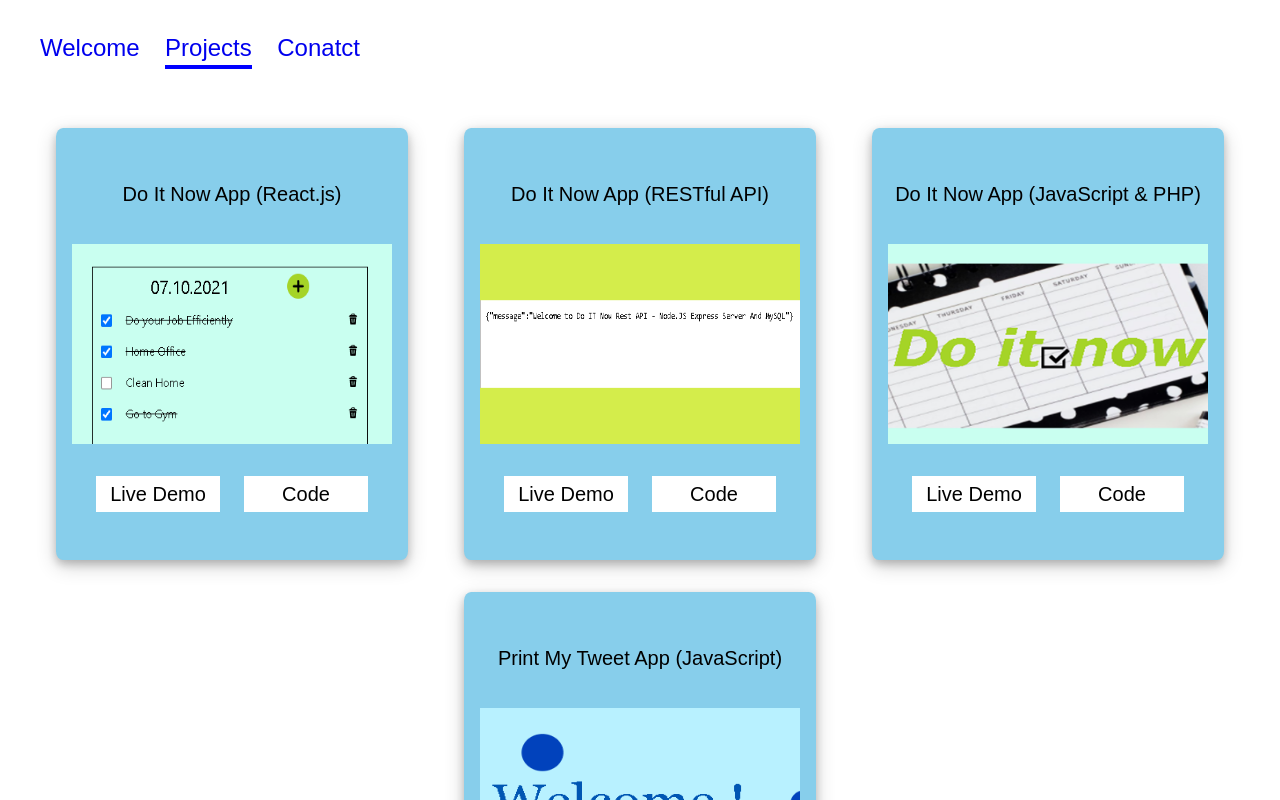
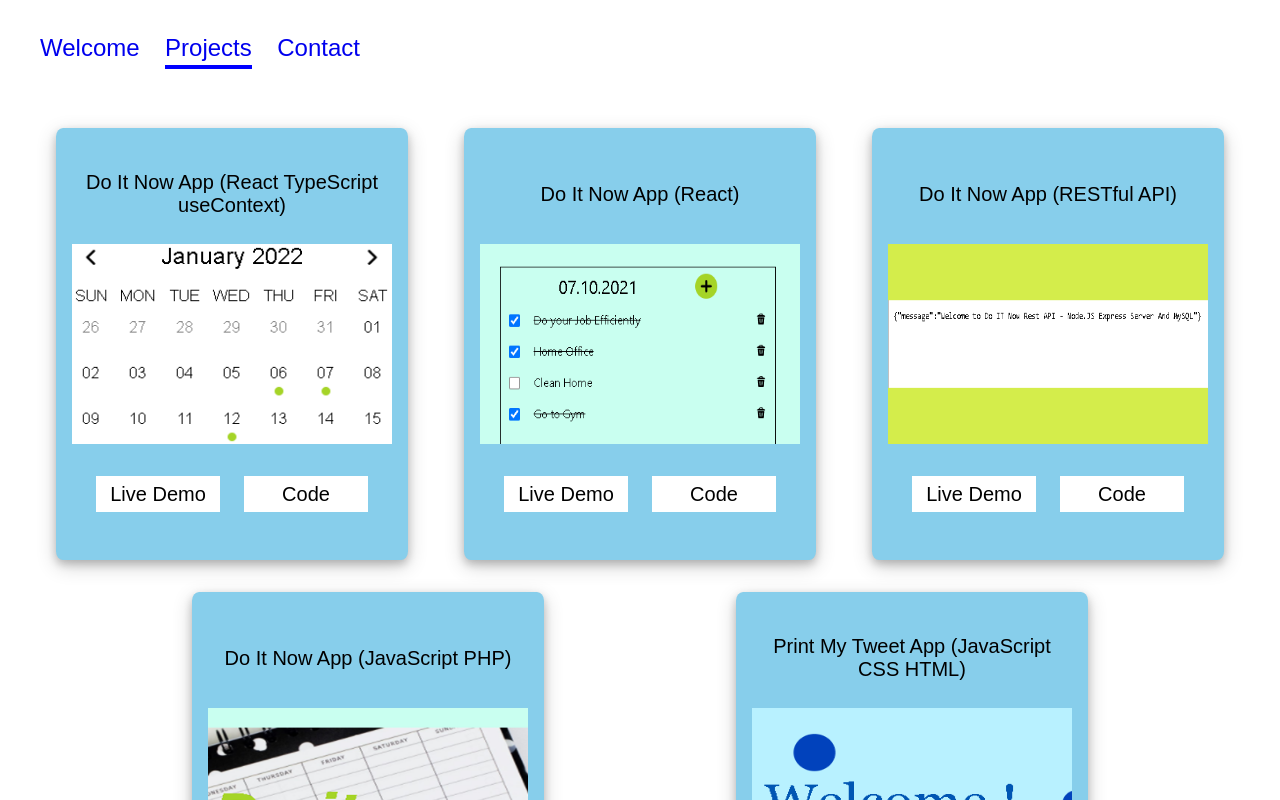
Before and after one commit to RizwanMushtaq/rizwan_portfolio_react_typescript, a React (Create React App) app: page /projects in a window 1280 px wide. Shown: the top 800 px of the page. Built offline with nearby package versions, Linux system fonts and the light colour scheme.

Commit message:
adding 5th Project

```diff
--- a/src/assets/AllProjects.tsx
+++ b/src/assets/AllProjects.tsx
@@ -3,9 +3,11 @@ import { PrintMyTweetApp} from './PrintMyTweetApp'
 import { DINApp_JS_PHP } from './DINApp_JS_PHP'
 import { DINApp_RESTfulAPI} from './DINApp_RestApi'
 import { DINApp_React_useState } from './DINApp_React_useState'
+import { DINApp_React_TS_useContext } from './DINApp_React_TS_useContext'
 
 export const projects: Project[] =  [
 
+    DINApp_React_TS_useContext,
     DINApp_React_useState,
     DINApp_RESTfulAPI,
     DINApp_JS_PHP,
--- a/src/assets/DINApp_JS_PHP.tsx
+++ b/src/assets/DINApp_JS_PHP.tsx
@@ -3,7 +3,7 @@ import doItNowApp_js_php_pic from './images/doitnow_php_364-255.png'
 
 export const DINApp_JS_PHP: Project = {
     id: 1,
-    title: 'Do It Now App (JavaScript & PHP)',
+    title: 'Do It Now App (JavaScript PHP)',
     pic: doItNowApp_js_php_pic,
     demoLink: 'https://doitnow-mysql-php-js-css-herok.herokuapp.com/',
     codeLink: 'https://github.com/RizwanMushtaq/doitnow_mysql_php_js_css_heroku',
--- /dev/null
+++ b/src/assets/DINApp_React_TS_useContext.tsx
@@ -0,0 +1,32 @@
+import { Project } from './ProjectInterface'
+import doItNowApp_react_ts_useContext_pic from './images/doitnow_react_ts_useContext.png'
+
+export const DINApp_React_TS_useContext: Project = {
+    id: 4,
+    title: 'Do It Now App (React TypeScript useContext)',
+    pic: doItNowApp_react_ts_useContext_pic,
+    demoLink: 'https://doitnow-react-ts-usecontext.netlify.app/',
+    codeLink: 'https://github.com/RizwanMushtaq/doitnow_frontend_react_ts_useContext',
+    description: {
+        technologies: [
+            'React.js',
+            'TypeScript',
+            'State management by useContext Hook',
+            'React Hooks(useSatate, useEffect, useRef)',
+            'Axios',
+            'User Authorization using JSON web tokens',
+            'Calender rendering using date-fns',
+            'Sass',
+        ],
+        features: [
+            'Registration of user is done and user data is saved in backend',
+            'User login functionality is added',
+            'User authorization is done using JWTs',
+            'User can see calender View and each day with todo items is marked with icon',
+            'User can add ToDo items for each day selected in calender',
+            'User can set the ToDo item to done or undone state',
+            'User can delete ToDo item from list',
+            'User logout functionality is added'
+        ]
+    }
+}
--- a/src/assets/DINApp_React_useState.tsx
+++ b/src/assets/DINApp_React_useState.tsx
@@ -3,7 +3,7 @@ import doItNowApp_react_useState_pic from './images/AppPage-464-256.png'
 
 export const DINApp_React_useState: Project = {
     id: 3,
-    title: 'Do It Now App (React.js)',
+    title: 'Do It Now App (React)',
     pic: doItNowApp_react_useState_pic,
     demoLink: 'https://doitnow-reactjs-sass.netlify.app/',
     codeLink: 'https://github.com/RizwanMushtaq/doitnow_reactjs_sass',
--- a/src/assets/PrintMyTweetApp.tsx
+++ b/src/assets/PrintMyTweetApp.tsx
@@ -3,7 +3,7 @@ import printMyTweetApp_pic from './images/PrintMyTweetAppImage-364.png'
 
 export const PrintMyTweetApp: Project = {
     id: 0,
-    title: 'Print My Tweet App (JavaScript)',
+    title: 'Print My Tweet App (JavaScript CSS HTML)',
     pic: printMyTweetApp_pic,
     demoLink: 'https://rizwanmushtaq.github.io/PrintMyTweet/',
     codeLink: 'https://github.com/RizwanMushtaq/PrintMyTweet/tree/main',
--- a/src/components/Navigation.tsx
+++ b/src/components/Navigation.tsx
@@ -13,7 +13,7 @@ const Navigation: React.FC = () => {
                     <NavLink to={'/projects'}>Projects</NavLink>
                 </li>
                 <li>
-                    <NavLink to={'/contact'}>Conatct</NavLink>
+                    <NavLink to={'/contact'}>Contact</NavLink>
                 </li>
             </ul>
         </div>
```
Also changed, not shown: src/assets/images/doitnow_react_ts_useContext.png (added).
